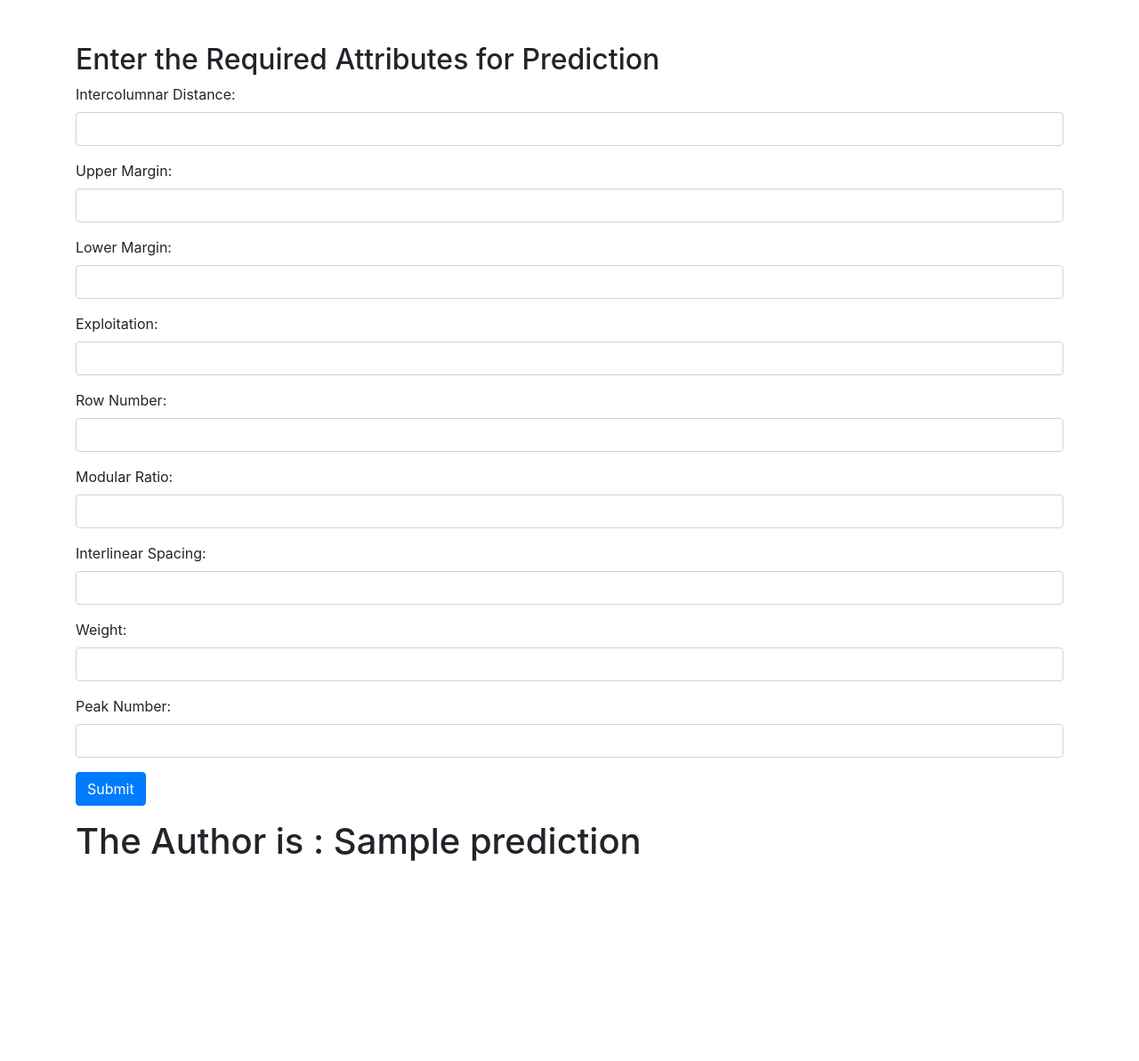
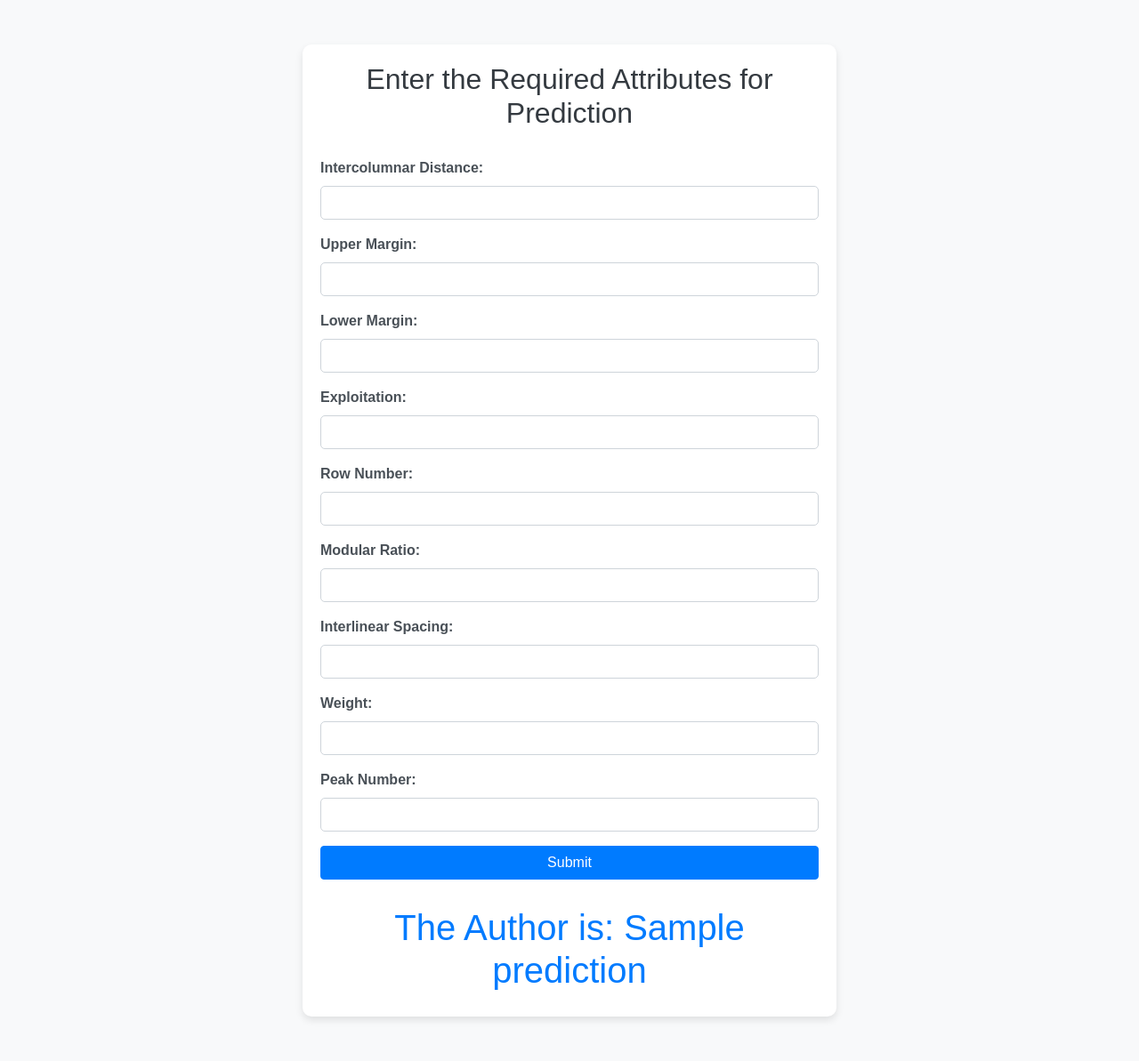
Before and after one commit to Apurav-sharma/Author_prediction, a Flask app: template templates/pred_home.html in a window 1280 px wide. Shown: the whole page at 89% size. Before the commit the page ends 968 px from the top, so only its background shows below. Run offline with Flask 3, Linux system fonts and the light colour scheme; the template is opened without the code that fills it: most values are stand-ins (such as "Sample title", 1, 10 or a date in 2020); some libraries are stand-ins or nearby versions.

Commit message:
modified:   src/pipeline/predict_pipeline.py 	modified:   templates/pred_home.html

```diff
--- a/src/pipeline/predict_pipeline.py
+++ b/src/pipeline/predict_pipeline.py
@@ -24,12 +24,6 @@ class PredictPipeline:
 
             data_scaled = preprocessor.transform(features)
 
-            mean = np.mean(data_scaled)
-            std = np.std(data_scaled)
-
-            data_scaled = (data_scaled - mean) / std
-
-            print(data_scaled)
             res = model.predict(data_scaled)
             return res
 
--- a/templates/pred_home.html
+++ b/templates/pred_home.html
@@ -1,62 +1,114 @@
-<html>
-<link rel="stylesheet" href="https://cdnjs.cloudflare.com/ajax/libs/bootstrap/4.5.2/css/bootstrap.min.css">
+<!DOCTYPE html>
+<html lang="en">
+
+<head>
+    <meta charset="UTF-8">
+    <meta name="viewport" content="width=device-width, initial-scale=1.0">
+    <link rel="stylesheet" href="https://cdnjs.cloudflare.com/ajax/libs/bootstrap/4.5.2/css/bootstrap.min.css">
+    <style>
+        body {
+            background-color: #f8f9fa;
+            font-family: Arial, sans-serif;
+        }
+
+        .container {
+            max-width: 600px;
+            margin: 50px auto;
+            background-color: #ffffff;
+            padding: 20px;
+            border-radius: 10px;
+            box-shadow: 0 4px 8px rgba(0, 0, 0, 0.1);
+        }
+
+        h2 {
+            text-align: center;
+            margin-bottom: 30px;
+            color: #343a40;
+        }
+
+        label {
+            font-weight: bold;
+            color: #495057;
+        }
+
+        input.form-control {
+            border: 1px solid #ced4da;
+            border-radius: 5px;
+            padding: 10px;
+        }
+
+        input.form-control:focus {
+            border-color: #80bdff;
+            box-shadow: 0 0 5px rgba(0, 123, 255, 0.5);
+        }
+
+        button {
+            width: 100%;
+            padding: 10px;
+            font-size: 16px;
+        }
+
+        h1 {
+            text-align: center;
+            margin-top: 30px;
+            color: #007bff;
+        }
+    </style>
+</head>
 
 <body>
     <div class="container">
-        <h2 class="mt-5">Enter the Required Attributes for Prediction</h2>
+        <h2>Enter the Required Attributes for Prediction</h2>
         <form action="{{url_for('predict')}}" method="POST">
             <div class="form-group">
                 <label for="intercolumnar_distance">Intercolumnar Distance:</label>
-                <input type="" class="form-control" id="intercolumnar_distance" name="intercolumnar_distance" required>
+                <input type="number" class="form-control" id="intercolumnar_distance" name="intercolumnar_distance" required>
             </div>
 
             <div class="form-group">
                 <label for="upper_margin">Upper Margin:</label>
-                <input type="" class="form-control" id="upper_margin" name="upper_margin" required>
+                <input type="number" class="form-control" id="upper_margin" name="upper_margin" required>
             </div>
 
             <div class="form-group">
                 <label for="lower_margin">Lower Margin:</label>
-                <input type="" class="form-control" id="lower_margin" name="lower_margin" required>
+                <input type="number" class="form-control" id="lower_margin" name="lower_margin" required>
             </div>
 
             <div class="form-group">
                 <label for="exploitation">Exploitation:</label>
-                <input type="" class="form-control" id="exploitation" name="exploitation" required>
+                <input type="number" class="form-control" id="exploitation" name="exploitation" required>
             </div>
 
             <div class="form-group">
                 <label for="row_number">Row Number:</label>
-                <input type="" class="form-control" id="row_number" name="row_number" required>
+                <input type="number" class="form-control" id="row_number" name="row_number" required>
             </div>
 
             <div class="form-group">
                 <label for="modular_ratio">Modular Ratio:</label>
-                <input type="" class="form-control" id="modular_ratio" name="modular_ratio" step="any" required>
+                <input type="number" class="form-control" id="modular_ratio" name="modular_ratio" step="any" required>
             </div>
 
             <div class="form-group">
                 <label for="interlinear_spacing">Interlinear Spacing:</label>
-                <input type="" class="form-control" id="interlinear_spacing" name="interlinear_spacing" step="any"
-                    required>
+                <input type="number" class="form-control" id="interlinear_spacing" name="interlinear_spacing" step="any" required>
             </div>
 
             <div class="form-group">
                 <label for="weight">Weight:</label>
-                <input type="" class="form-control" id="weight" name="weight" required>
+                <input type="number" class="form-control" id="weight" name="weight" required>
             </div>
 
             <div class="form-group">
                 <label for="peak_number">Peak Number:</label>
-                <input type="" class="form-control" id="peak_number" name="peak_number" required>
+                <input type="number" class="form-control" id="peak_number" name="peak_number" required>
             </div>
 
             <button type="submit" class="btn btn-primary">Submit</button>
         </form>
 
-        <h1>
-            The Author is : {{prediction}}
-        </h1>
+        <h1>The Author is: {{prediction}}</h1>
     </div>
 
     <script src="https://code.jquery.com/jquery-3.5.1.slim.min.js"></script>
```
